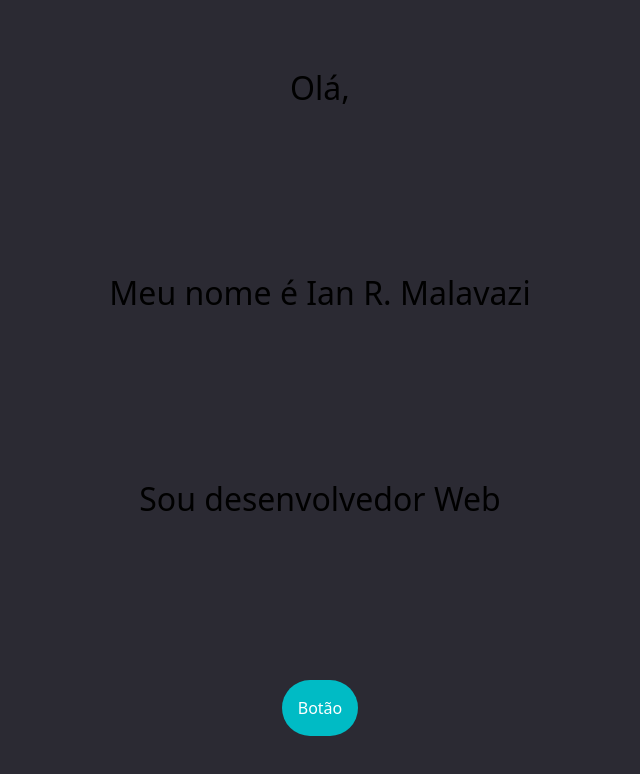
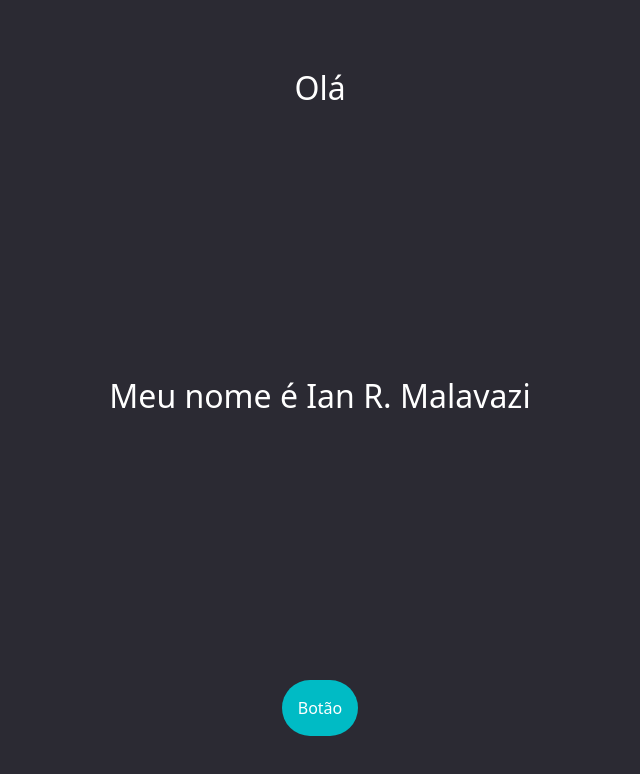
Before and after one commit to ianer-glitch/WhoAmIProject, a Vue app: page / in a window 1280 px wide. Shown: the top 774 px of the page, without its empty margins (320-960 px from the left). Built offline with nearby package versions, Linux system fonts and the light colour scheme.

Commit message:
inicio da criação do componente de ícone

```diff
--- a/src/assets/base.css
+++ b/src/assets/base.css
@@ -17,6 +17,6 @@ body,
 h1 {
   font-size: 2rem;
 }
-h3{
+h1,h2,h3,h4,h5,p{
   color:var(--text-color-1);
 }
--- /dev/null
+++ b/src/components/atoms/IconBase.vue
@@ -0,0 +1,17 @@
+<script setup lang="ts">
+import getFilePath from '@/shared/files';
+import { computed } from 'vue';
+
+const props = defineProps({
+  name:{
+    type:String,
+    deafult:""
+  }
+})
+
+const iconPath = computed(()=>getFilePath(props.name ?? ""))
+
+</script>
+<template>
+  <img :src="iconPath">
+</template>
--- /dev/null
+++ b/src/shared/files.ts
@@ -0,0 +1,7 @@
+const getFilePath = (fileName:string) : string => {
+  return fileName
+}
+
+
+
+export default getFilePath
--- a/src/views/HomeView.vue
+++ b/src/views/HomeView.vue
@@ -5,13 +5,11 @@ import TextFadeAnimation from '@/components/atoms/textFadeAnimation.vue'
 
 <template>
   <div class="home-container">
-    <TextFadeAnimation text="Olá," />
+    <TextFadeAnimation text="Olá" />
 
-    <TextFadeAnimation text="Meu nome é Ian R. Malavazi" animation-duration="2s" />
+    <TextFadeAnimation text="Meu nome é Ian R. Malavazi" animation-duration="4s" />
 
-    <TextFadeAnimation text="Sou desenvolvedor Web" animation-duration="3s" />
-
-    <ButtonBase class="movement" rounded>
+      <ButtonBase class="movement" rounded>
       <h3>Botão</h3>
     </ButtonBase>
   </div>
```
